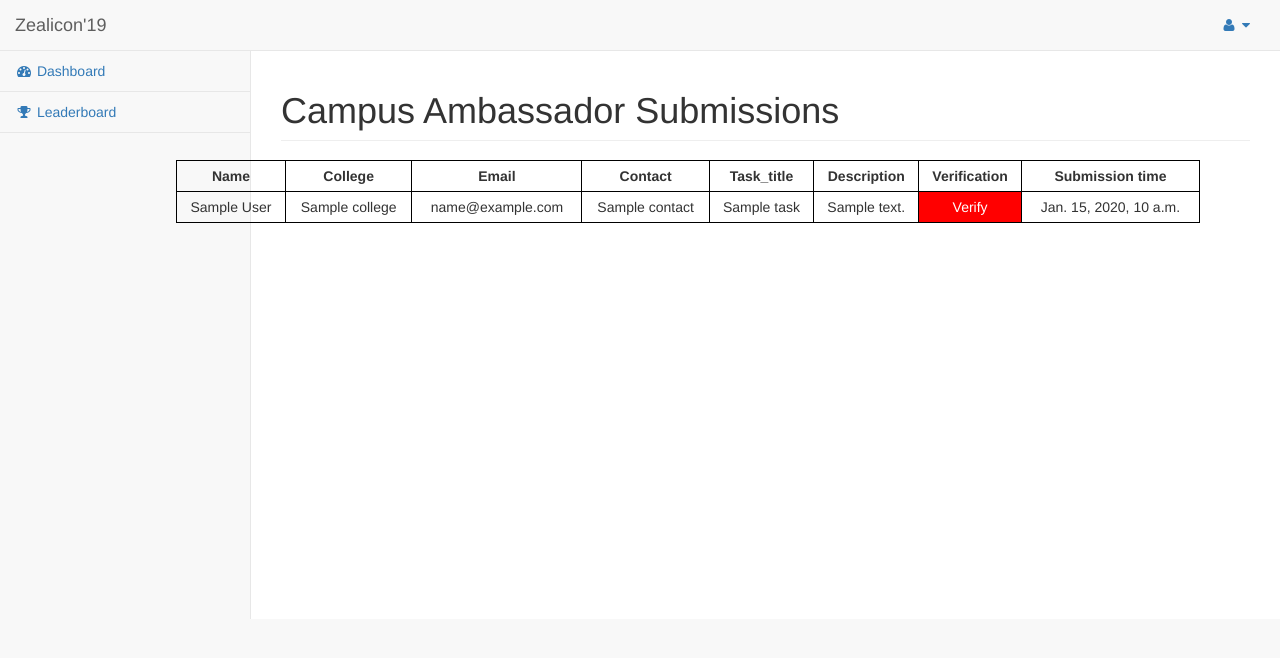
After one commit to ncs-jss/cornerstone, a Django app: template templates/bedrock/submissions.html in a window 1280 px wide. The commit adds this page. Shown: the top 658 px of the page. Run offline with Django 3.2, Linux system fonts and the light colour scheme; the template is opened without the code that fills it: most values are stand-ins (such as "Sample title", 1, 10 or a date in 2020); some libraries are stand-ins or nearby versions.

Commit message:
Added task submissions views

```diff
--- a/bedrock/urls.py
+++ b/bedrock/urls.py
@@ -13,4 +13,8 @@ urlpatterns = [
     path('tasks/active/<int:task_id>', views.task_active, name='tog_active'),
     path('leaderboard/', views.leaderboard, name='leaderboard'),
     path('score/<int:mem_id>', views.score_update, name='score_update'),
+    path('submit_task/<int:task_id>', views.submit_task, name='submit_task'),
+    path('submissions/', views.submissions, name='submissions'),
+    path('submissions/<int:submission_id>', views.verify_submission,
+         name='verify_submission'),
 ]
--- a/templates/bedrock/index.html
+++ b/templates/bedrock/index.html
@@ -103,12 +103,17 @@
                         <li>
                             <a href="{% url 'tasks_create' %}"><i class="fa fa-pencil fa-fw"></i> Task Management </a>
                         </li>
+                        <li>
+                            <a href="{% url 'submissions' %}"><i class="fa fa-pencil fa-fw"></i> Submissions </a>
+                        </li>
                         {%endif%}
                     </ul>
                 </div>
 
             </div>
         </nav>
+        {{errors}}
+
         {% block dashboard %}
         {% endblock %}
 </body>
--- /dev/null
+++ b/templates/bedrock/submissions.html
@@ -0,0 +1,41 @@
+{% extends 'bedrock/index.html' %}
+{% load static %}
+{% block dashboard %}
+<div id="page-wrapper">
+    <div class="row">
+        <div class="col-lg-12">
+            <h1 class="page-header">Campus Ambassador Submissions</h1>
+        </div>
+    </div>
+<div class="table-container">
+        <table class="members-table">
+        <tr>
+            <th>Name</th>
+            <th>College</th>
+            <th>Email</th>
+            <th>Contact</th>
+            <th>Task_title</th>
+            <th>Description</th>
+            <th>Verification</th>
+            <th>Submission time</th>
+        </tr>
+        {% for i in submissions %}
+        <tr>
+            <td>{{i.contributor.user.first_name}} {{i.contributor.user.last_name}}</td>
+            <td>{{i.contributor.college}}</td>
+            <td>{{i.contributor.user.email}}</td>
+            <td>{{i.contributor.contact}}</td>
+            <td>{{i.task.title}}</td>
+            <td>{{i.details}}</td>
+            {% if not i.verified %}
+            <td class="nverified"><a href="{% url 'verify_submission' i.id %}"> Verify </a></td>
+            {% else %}
+            <td class="verified"><a href="{% url 'verify_submission' i.id %}"> Refute </a></td>
+            {% endif %}
+            <td>{{i.submission_at}}</td>
+        </tr>
+        {% endfor %}
+        </table>
+    </div>
+</div>
+{% endblock %}
```
Also changed, not shown: bedrock/views.py (+41 -1 lines), templates/bedrock/dashboard.html (+11 -1 lines).
